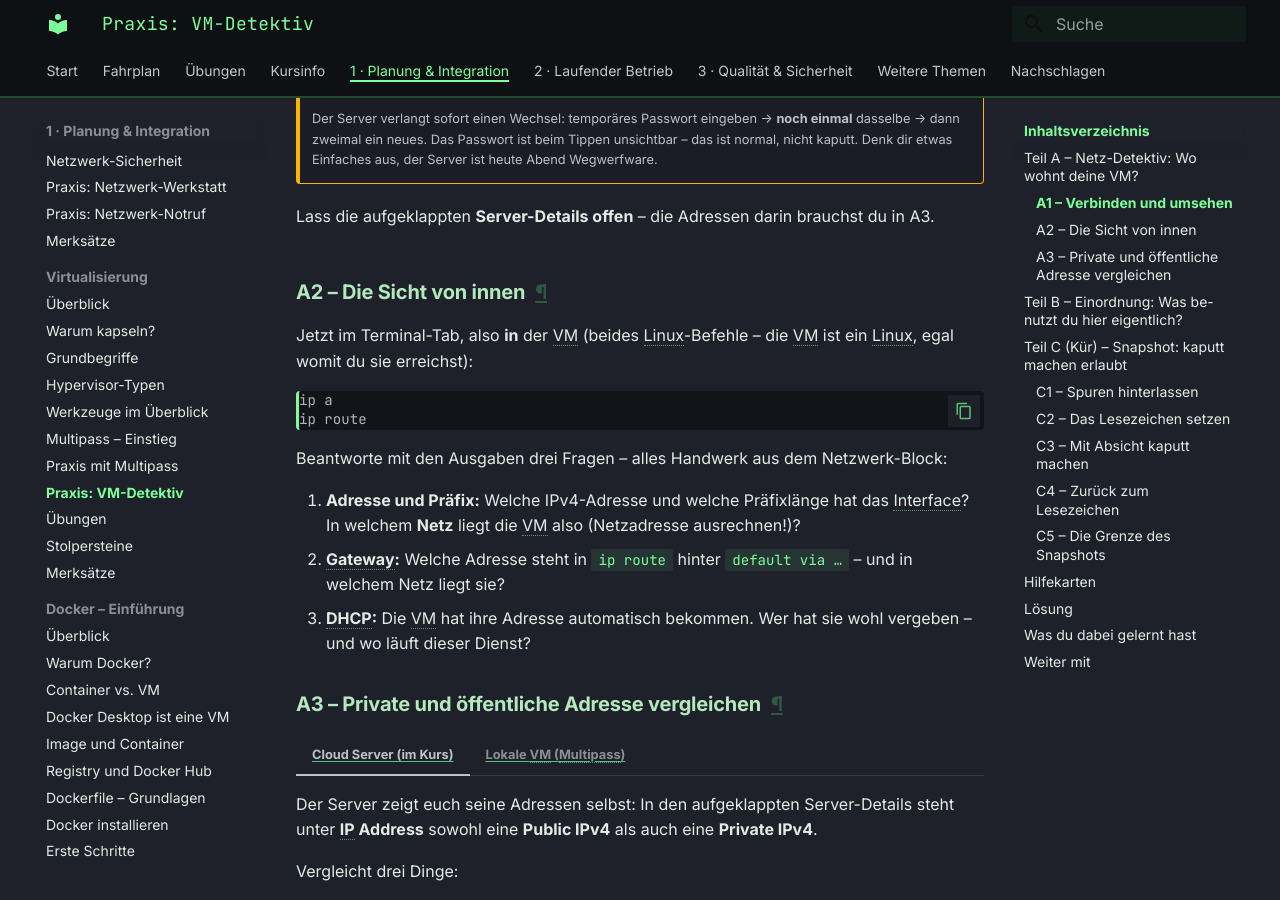
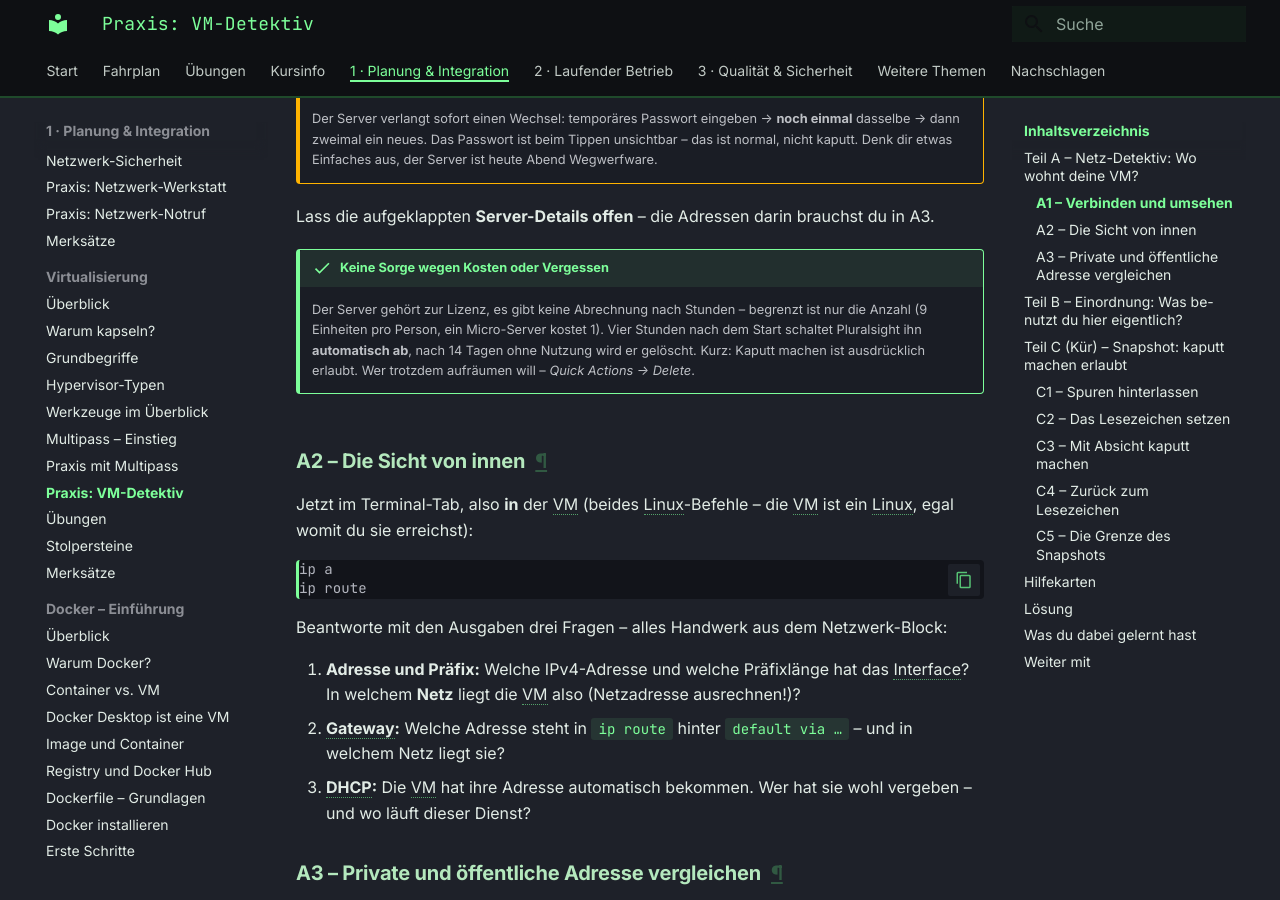
Before and after one commit to JacobMenge/kurs-unterlagen, an MkDocs documentation site: the page built from docs/virtualisierung/praxis-vm-experimente.md, in a window 1280 px wide and 900 px high, scrolled down 1386 px. Built offline with MkDocs 1.6.1 and Material for MkDocs 9.7.7, drawn with Linux system fonts in a browser that asks for light colours.

Commit message:
Update praxis-vm-experimente.md

```diff
--- a/docs/virtualisierung/praxis-vm-experimente.md
+++ b/docs/virtualisierung/praxis-vm-experimente.md
@@ -50,6 +50,14 @@ Zwei Ermittlungen, ein Ziel: Die VM soll aufhören, eine Blackbox zu sein. In **
         Der Server verlangt sofort einen Wechsel: temporäres Passwort eingeben → **noch einmal** dasselbe → dann zweimal ein neues. Das Passwort ist beim Tippen unsichtbar – das ist normal, nicht kaputt. Denk dir etwas Einfaches aus, der Server ist heute Abend Wegwerfware.
 
     Lass die aufgeklappten **Server-Details offen** – die Adressen darin brauchst du in A3.
+
+    !!! success "Keine Sorge wegen Kosten oder Vergessen"
+        Der Server gehört zur Lizenz, es gibt keine Abrechnung nach Stunden –
+        begrenzt ist nur die Anzahl (9 Einheiten pro Person, ein Micro-Server
+        kostet 1). Vier Stunden nach dem Start schaltet Pluralsight ihn
+        **automatisch ab**, nach 14 Tagen ohne Nutzung wird er gelöscht.
+        Kurz: Kaputt machen ist ausdrücklich erlaubt. Wer trotzdem aufräumen
+        will – *Quick Actions → Delete*.
 
 === "Lokale VM (Multipass)"
 
@@ -222,6 +230,8 @@ Prüfe: Ist `~/beweis.txt` wieder da? Funktioniert `/usr/games/cowsay "wieder da
 
     Die physische Hardware seht ihr nie – genau das ist das Geschäftsmodell „Cloud".
 
+    **Wer lokal mit Multipass gearbeitet hat, kommt zum Gegenteil – und das ist genauso richtig:** „Unsere VM ist ein **Gast auf unserem eigenen Laptop**, der Hypervisor ist **Typ 2** (er läuft als Programm auf unserem Betriebssystem) – und uns gehört **alles davon**: Hardware, Hypervisor und Gast." Dieselben Handgriffe, dieselbe Technik – nur wohnt die VM einmal im Rechenzentrum und einmal unter eurem Schreibtisch. Und im Netz zeigt sich derselbe Unterschied: Beim Cloud Server übersetzt der Anbieter zwischen privater und öffentlicher Adresse, lokal übernimmt euer eigener Rechner diese Rolle.
+
 ??? success "Lösung Teil C – was der Snapshot kann"
     - Der Restore holt **den kompletten Zustand zum Snapshot-Zeitpunkt** zurück: `beweis.txt`, `cowsay` und `/etc/hosts` sind wieder da. Alles **nach** dem Snapshot ist weg – auch das gehört zur Wahrheit.
     - **C5:** Der Snapshot hilft gegen **kaputte Software-Zustände** (Fehlkonfiguration, missglücktes Update, gelöschte Dateien). Er hilft **nicht** gegen den Verlust von Platte oder Rechner – dafür braucht es ein **Backup an einem anderen Ort**. Merksatz: **Snapshot = Lesezeichen, Backup = Kopie woanders.**
```
